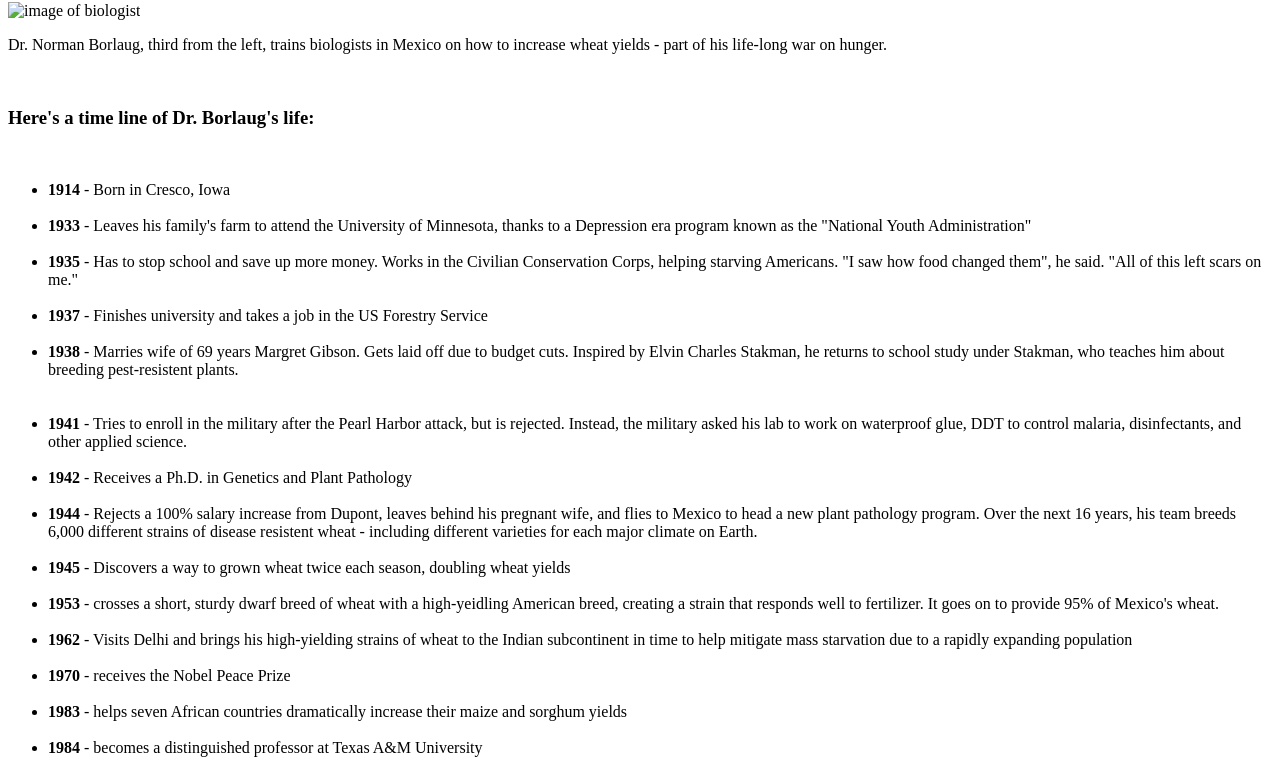
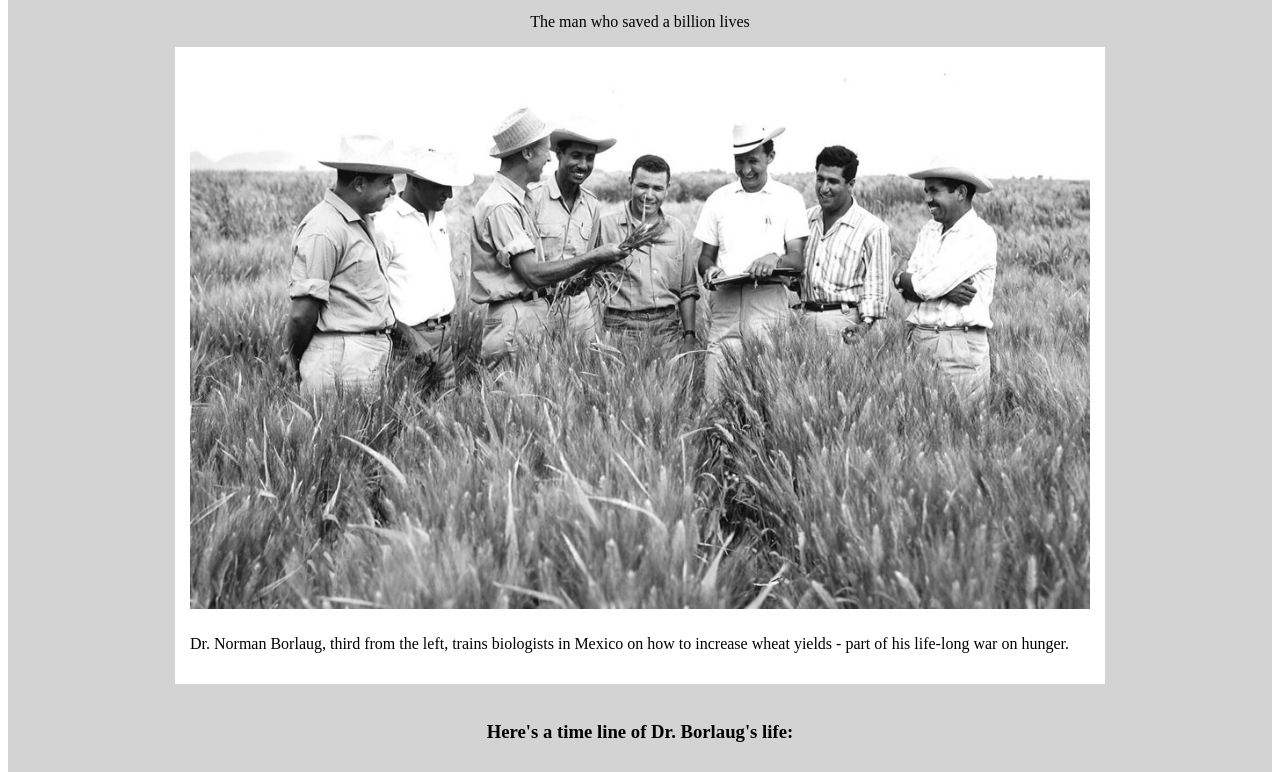
Before and after one commit to Georjane/review-past-project, a website: page index.html in a window 1280 px wide. Shown: the part 112-884 px from the top of the page. Drawn offline with Linux system fonts and the light colour scheme; files that its build step writes are made by us from their sources.

Commit message:
Add styles to project

```diff
--- a/index.html
+++ b/index.html
@@ -5,7 +5,7 @@
     <meta charset="UTF-8">
     <title >FCC: Tribute page</title>
 
-    <link rel="stylesheet" href="css/style.css">
+    <link rel="stylesheet" href="style.css">
   </head>
 
   <body>
--- a/style.css
+++ b/style.css
@@ -0,0 +1,28 @@
+#title {
+  text-align: center;
+}
+#main {
+  background-color: lightgray;
+  margin: 30px auto;
+  max-width: 1280px;
+  max-height: 100%;
+  border-radius: 5px;
+  padding: 15px;
+  word-wrap: break-word;
+}
+#image{
+  display: block;
+  max-width: 100%;
+  padding-bottom: 10px;
+}
+#img-div{
+  max-width: 900px;
+  margin: 0 auto;
+  padding: 15px;
+  background-color: white;
+  block-size: 100%;
+}
+#tribute-info{
+  max-width: 600px;
+  margin: auto;
+}
```
Also changed, not shown: tribute-page-main-image.jpg (added).
